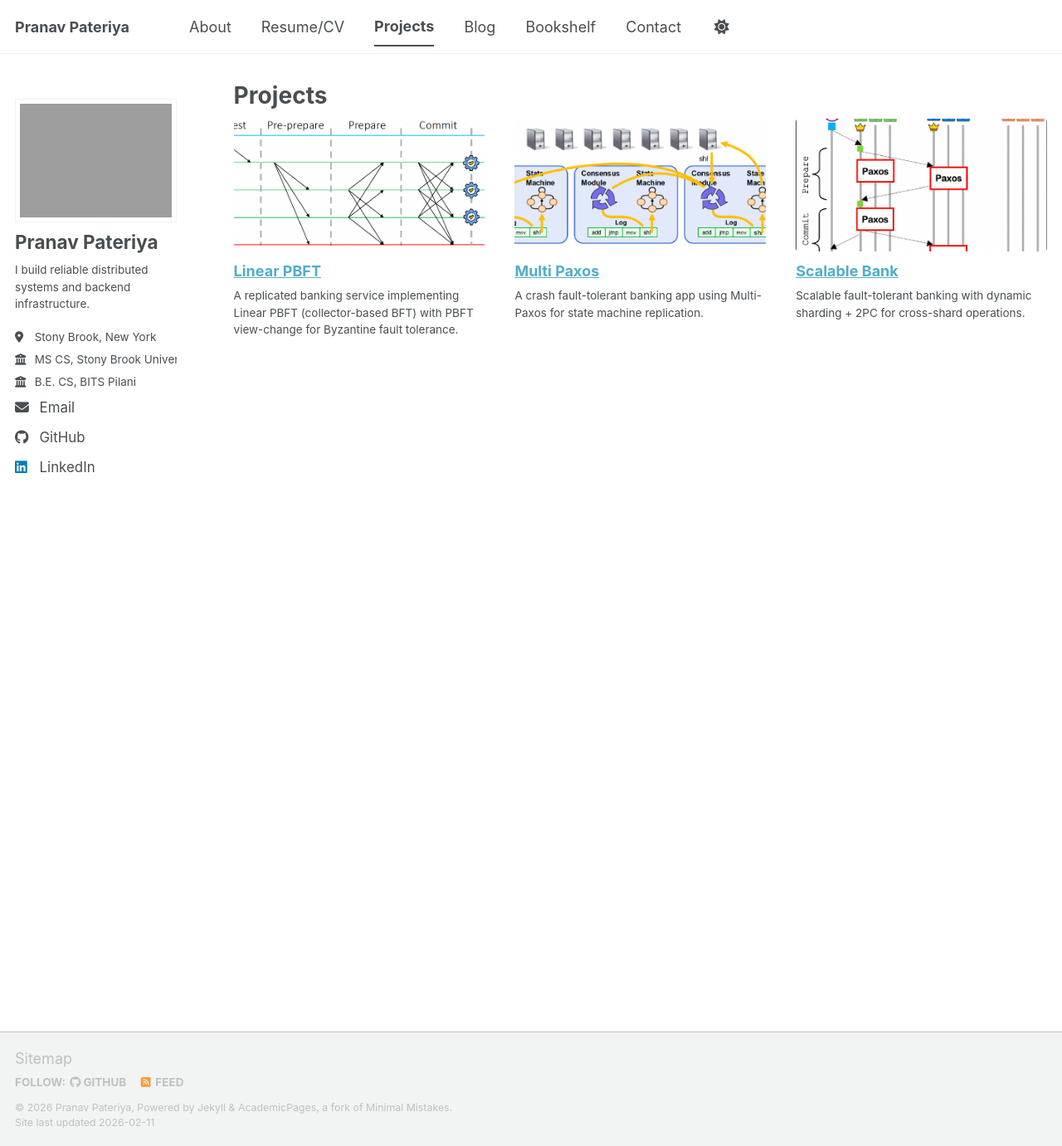
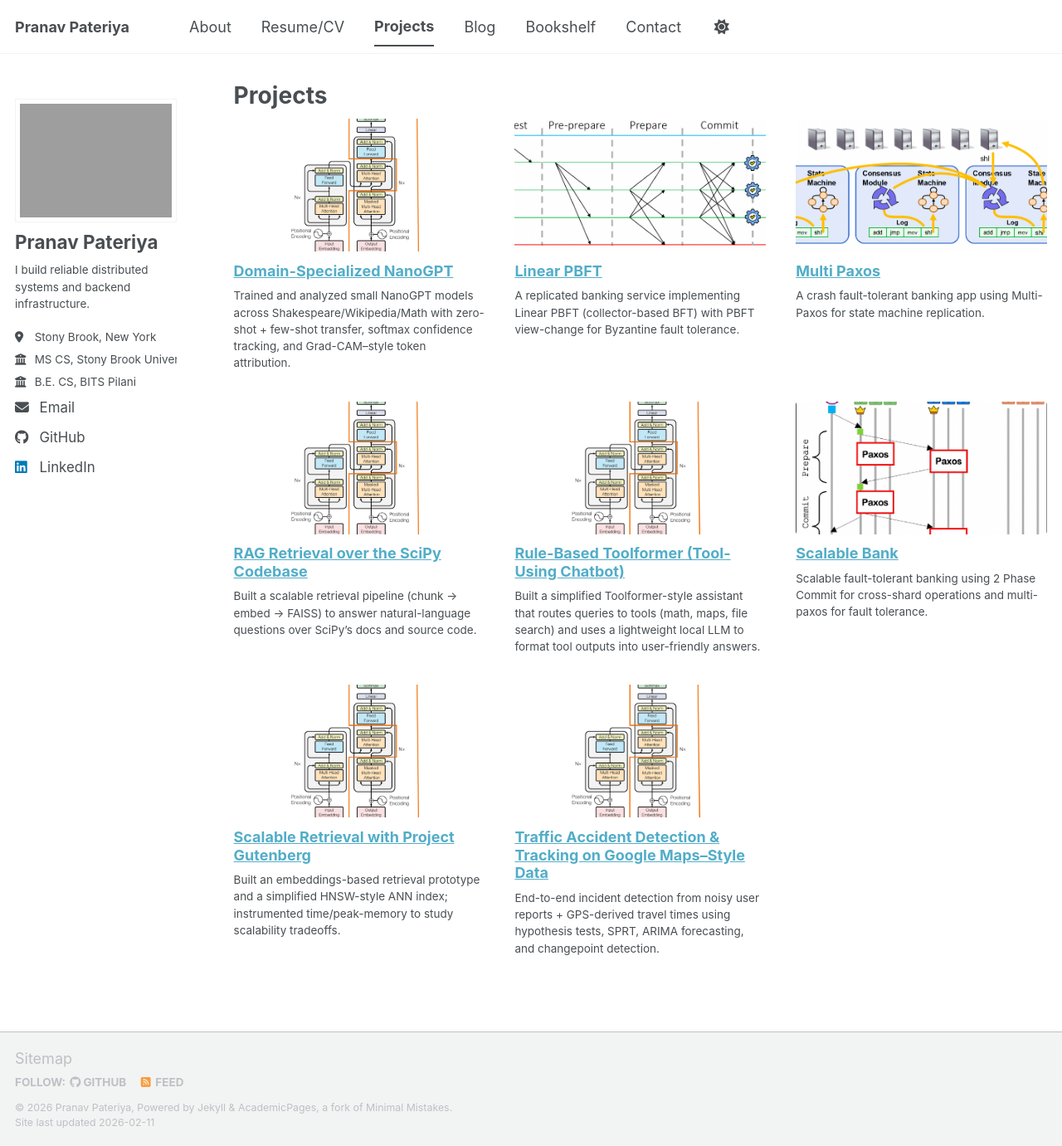
Before and after one commit to pranavp2005/pranavp2005.github.io, a Jekyll site: the page built from _pages/portfolio.html, in a window 1280 px wide and 1381 px high. Shown: the whole window at 83% size. Built offline with Jekyll 4.4.1, drawn with Linux system fonts in a browser that asks for light colours; a script bundle is joined from its source files by our own code; library files that are not in the unit come from our copies.

Commit message:
add DSF projects

```diff
--- /dev/null
+++ b/_portfolio/hnsw.md
@@ -0,0 +1,42 @@
+---
+title: "Scalable Retrieval with Project Gutenberg"
+collection: portfolio
+excerpt: "Built an embeddings-based retrieval prototype and a simplified HNSW-style ANN index; instrumented time/peak-memory to study scalability tradeoffs."
+teaser: projects/nanogpt-domain.png
+header:
+  teaser: projects/nanogpt-domain.png
+---
+
+Modern AI systems rely on retrieval to fetch the right context before generation. In this project, I built a retrieval indexing prototype over the Project Gutenberg corpus: from dataset validation → text chunking → dense embeddings → hierarchical ANN graph construction (HNSW-style), with profiling to understand runtime and memory bottlenecks.
+
+- GitHub: TODO (paste repo link)
+- Demo: TODO (optional)
+
+Notes
+=====
+
+What I built
+------------
+
+- **Corpus validation + inspection**
+  - Loaded and sampled `gutenberg_over_70000_metadata.csv` to verify dataset integrity.
+  - Traversed the corpus directory and opened serialized `.pkl` book files to preview contents and confirm expected structure.
+
+- **Text → embeddings pipeline**
+  - Implemented overlap-based sliding-window chunking (`chunk_text`) to fit within embedding model input limits.
+  - Generated dense embeddings using `sentence-transformers/all-MiniLM-L6-v2` (`embed_book`) to enable nearest-neighbor retrieval in vector space.
+
+- **Simplified HNSW-style ANN index construction**
+  - Implemented exponential **level assignment** to create a multi-layer hierarchy with sparse upper layers (hub-like nodes).
+  - Built per-layer nearest-neighbor connectivity using vectorized squared-distance computation and NetworkX graphs.
+
+- **Scalability instrumentation**
+  - Added a profiling utility to measure **wall-clock time** and **peak memory usage** with `tracemalloc`, enabling data-driven discussion of bottlenecks.
+
+Key takeaways
+-------------
+
+- Retrieval quality and speed depend heavily on preprocessing choices (chunk size, overlap, embedding strategy).
+- Pairwise distance computation is the dominant bottleneck at scale, motivating hierarchical/approximate methods like HNSW.
+- Exponential layer assignment concentrates connectivity in a small number of high-level “hub” nodes, enabling fast navigation during search.
+- Measuring both **time and peak memory** is essential for understanding whether an indexing approach will scale.
--- /dev/null
+++ b/_portfolio/hypothesis.md
@@ -0,0 +1,33 @@
+---
+title: "Traffic Accident Detection & Tracking on Google Maps–Style Data"
+collection: portfolio
+excerpt: "End-to-end incident detection from noisy user reports + GPS-derived travel times using hypothesis tests, SPRT, ARIMA forecasting, and changepoint detection."
+teaser: projects/nanogpt-domain.pnge
+header:
+  teaser: projects/nanogpt-domain.png
+---
+
+Built a Google Maps traffic incident pipeline that (1) detects accidents from noisy crowdsourced reports, (2) tracks persistence via travel-time behavior, and (3) determines clearance when traffic returns to normal. Implemented and compared classical statistical testing, sequential decision-making, time-series forecasting, and changepoint methods in Python.
+
+- GitHub: TODO (paste repo link)
+- Demo: TODO (optional)
+
+Notes
+=====
+
+What I built
+------------
+- **Log parsing + feature engineering:** Parsed car telemetry at Point A / Point B and joined it with accident report logs; computed per-car travel durations and aggregated signals into **10-minute intervals**.
+- **Accident detection (reports):** Implemented **binomial hypothesis testing** per interval (H₀: baseline report rate ≈ 1%) and visualized detected windows.
+- **Accident detection (telemetry):** Implemented a **likelihood ratio test** on travel-time distributions to detect incident regimes even if reports are noisy or missing.
+- **Persistence + clearance (online):**
+  - **Sequential estimation:** Running mean vs **EMA** with different forgetting factors to balance responsiveness and stability.
+  - **SPRT:** Sequential Probability Ratio Test with explicit error controls (α=β=0.05) to emit **“Accident detected”** and **“Cleared”** events.
+- **Time-series forecasting:** Built rolling **AR / ARMA / ARIMA** forecasts over resampled 10-minute mean durations to anticipate expected traffic and highlight sustained deviations.
+- **Changepoint detection:** Prepared **1037 travel-duration observations** and applied **CUSUM**, **Page–Hinkley** (online drift), and **PELT** (offline segmentation) to estimate incident start/clear boundaries.
+
+Key takeaways
+-------------
+- Combining **noisy human reports** with **behavioral telemetry** yields more reliable incident detection than either source alone.
+- **Sequential methods (EMA/SPRT/Page–Hinkley)** are well-suited for real-time monitoring; **offline methods (PELT)** provide cleaner retrospective boundaries.
+- Thresholds (confidence levels, penalties, CUSUM h) directly trade off **false alarms vs missed incidents**, and should be tuned to the product’s risk tolerance.
--- /dev/null
+++ b/_portfolio/nano-gpt.md
@@ -0,0 +1,31 @@
+---
+title: "Domain-Specialized NanoGPT"
+collection: portfolio
+excerpt: "Trained and analyzed small NanoGPT models across Shakespeare/Wikipedia/Math with zero-shot + few-shot transfer, softmax confidence tracking, and Grad-CAM–style token attribution."
+teaser: projects/nanogpt-domain.png
+header:
+  teaser: projects/nanogpt-domain.png
+---
+
+A hands-on project training **NanoGPT (character-level GPT)** models on three tiny corpora (Shakespeare, Wikipedia, and a Math textbook) to study how **domain-specific data** reshapes generation. I built an evaluation and interpretability workflow covering **zero-shot vs few-shot transfer**, **softmax confidence dynamics**, and **gradient-based token attribution (Grad-CAM style)**.
+
+- GitHub: TODO (paste repo link)
+- Demo: TODO (optional)
+
+Notes
+=====
+
+What I built
+------------
+- **Domain training (3 models):** Implemented a reusable dataset/vocabulary pipeline and trained NanoGPT checkpoints (`iter_*.pt`, `final.pt`) for Shakespeare/Wikipedia/Math.
+- **Zero-shot cross-domain evaluation:** Evaluated each trained model on all other corpora (loss + controlled prompt generations) to quantify distribution shift effects.
+- **Few-shot transfer:** Fine-tuned from early/mid/late checkpoints on a target corpus and tracked loss to compare adaptation speed vs pretraining maturity.
+- **Softmax inspection:** Tracked top token probabilities and **entropy** over checkpoints to analyze confidence sharpening and overconfidence trends.
+- **Grad-CAM-style interpretability:** Used embedding-gradient norms to estimate per-input-token importance for next-token predictions; exported results to CSV and generated plots across prompts/checkpoints.
+
+Key takeaways
+-------------
+- Domain data strongly changes next-token “classification” behavior (both loss and generations).
+- Few-shot adaptation is sensitive to how far training has progressed before transfer.
+- Softmax entropy provides a practical signal for confidence/saturation over training.
+- Gradient-based attribution can reveal how token importance shifts across domains and checkpoints.
--- /dev/null
+++ b/_portfolio/rag.md
@@ -0,0 +1,31 @@
+---
+title: "RAG Retrieval over the SciPy Codebase"
+collection: portfolio
+excerpt: "Built a scalable retrieval pipeline (chunk → embed → FAISS) to answer natural-language questions over SciPy’s docs and source code."
+teaser: projects/nanogpt-domain.png
+header:
+  teaser: projects/nanogpt-domain.png
+---
+
+Built the retrieval core of a Retrieval-Augmented Generation (RAG) system for a large real-world codebase (SciPy). The system ingests documentation and source files, chunks them with overlap, embeds chunks using domain-specific sentence embedding models, and indexes everything in FAISS for fast top-k similarity search. I added query tooling to inspect retrieved chunks and trace results back to the original file paths—enabling qualitative analysis and setting up the foundation for quantitative evaluation (Precision@k/Recall@k) and grounded Q&A.
+
+- GitHub: TODO (paste repo link)
+- Demo: TODO (optional)
+
+Notes
+=====
+
+What I built
+------------
+- **Code/doc ingestion:** Recursive file loader to crawl the SciPy repository and collect `.py` (code) and `.rst` (docs) text while safely skipping unreadable files.
+- **Chunking with overlap:** Word-based chunking with overlap to preserve context across boundaries; tuned chunk sizes differently for code vs. documentation.
+- **Embedding pipeline (GPU):** Batch embedding generation with SentenceTransformers and normalized vectors for retrieval.
+  - Used separate embedding models for **code** and **docs** to improve relevance by domain.
+- **Vector database (FAISS):** Built and persisted a FAISS `IndexFlatL2` index plus JSONL-style metadata so retrieval can run without recomputing embeddings.
+- **Retrieval + inspection:** Query function that embeds the query, retrieves top-k chunk IDs, and prints matched chunks with file paths for debugging and evaluation.
+
+Key takeaways
+-------------
+- Retrieval quality depends heavily on **chunking strategy** (size + overlap) and **domain-appropriate embeddings** (code vs. docs).
+- Persisting the index + metadata makes the system practical: embedding is the expensive step; retrieval becomes fast and repeatable.
+- Stress-testing with diverse query styles (API names, conceptual questions, misspellings) is essential before moving to quantitative metrics and LLM-grounded answer generation.
--- /dev/null
+++ b/_portfolio/rule-based-toolformer.md
@@ -0,0 +1,35 @@
+---
+title: "Rule-Based Toolformer (Tool-Using Chatbot)"
+collection: portfolio
+excerpt: "Built a simplified Toolformer-style assistant that routes queries to tools (math, maps, file search) and uses a lightweight local LLM to format tool outputs into user-friendly answers."
+teaser: projects/nanogpt-domain.png
+header:
+  teaser: projects/nanogpt-domain.png
+---
+
+A mini “tool-using” chatbot implemented with **rule-based routing**. The system decides when to call external tools, extracts structured tool inputs from natural language, and then formats raw tool outputs into concise responses using a small open-source LLM.
+
+- GitHub: TODO (paste repo link)
+- Demo: TODO (optional)
+
+Notes
+=====
+
+What I built
+------------
+- **Safe Math Tool (AST evaluator):** Parses expressions with Python `ast` and evaluates only whitelisted numeric operations to avoid `eval`-style security risks.
+- **Maps / Geocoding Tool:** Calls **OpenStreetMap Nominatim** to convert place names into latitude/longitude, with graceful handling of missing results and API errors.
+- **File Search Tool:** Searches a local repo (e.g., SciPy) for filenames matching a query using `os.walk`, returning top-k results efficiently.
+- **Tool Registry:** A small registry abstraction to register and retrieve tools by name (extensible design).
+- **Dispatcher + Argument Extraction:** Keyword routing plus regex parsing to pass clean arguments (e.g., extracting `"Paris"` from “Find the coordinates of Paris”).
+- **Toolformer Wrapper:** A single `toolformer_answer()` function that (1) dispatches to tools and (2) uses a mini LLM to rewrite tool outputs into a clear, user-facing response.
+
+Key takeaways
+-------------
+- Tool-using assistants require more than “calling an API”: **accurate routing + clean argument extraction** matter as much as the tools themselves.
+- Security and robustness are first-class concerns (e.g., **AST-based evaluation** instead of unsafe execution).
+- Even small LLMs can be useful for **formatting and response polish**, and practical optimizations like **pipeline caching** significantly improve usability.
+
+Tech stack
+----------
+Python, AST, Regex, requests, OpenStreetMap (Nominatim), HuggingFace Transformers (`google/flan-t5-small`)
--- a/_portfolio/scalable-bank.md
+++ b/_portfolio/scalable-bank.md
@@ -1,7 +1,7 @@
 ---
 title: "Scalable Bank"
 collection: portfolio
-excerpt: "Scalable fault-tolerant banking with dynamic sharding + 2PC for cross-shard operations."
+excerpt: "Scalable fault-tolerant banking using 2 Phase Commit for cross-shard operations and multi-paxos for fault tolerance."
 teaser: projects/scalable-bank.png
 header:
   teaser: projects/scalable-bank.png
```
Also changed, not shown: images/projects/nanogpt-domain.png (added).
